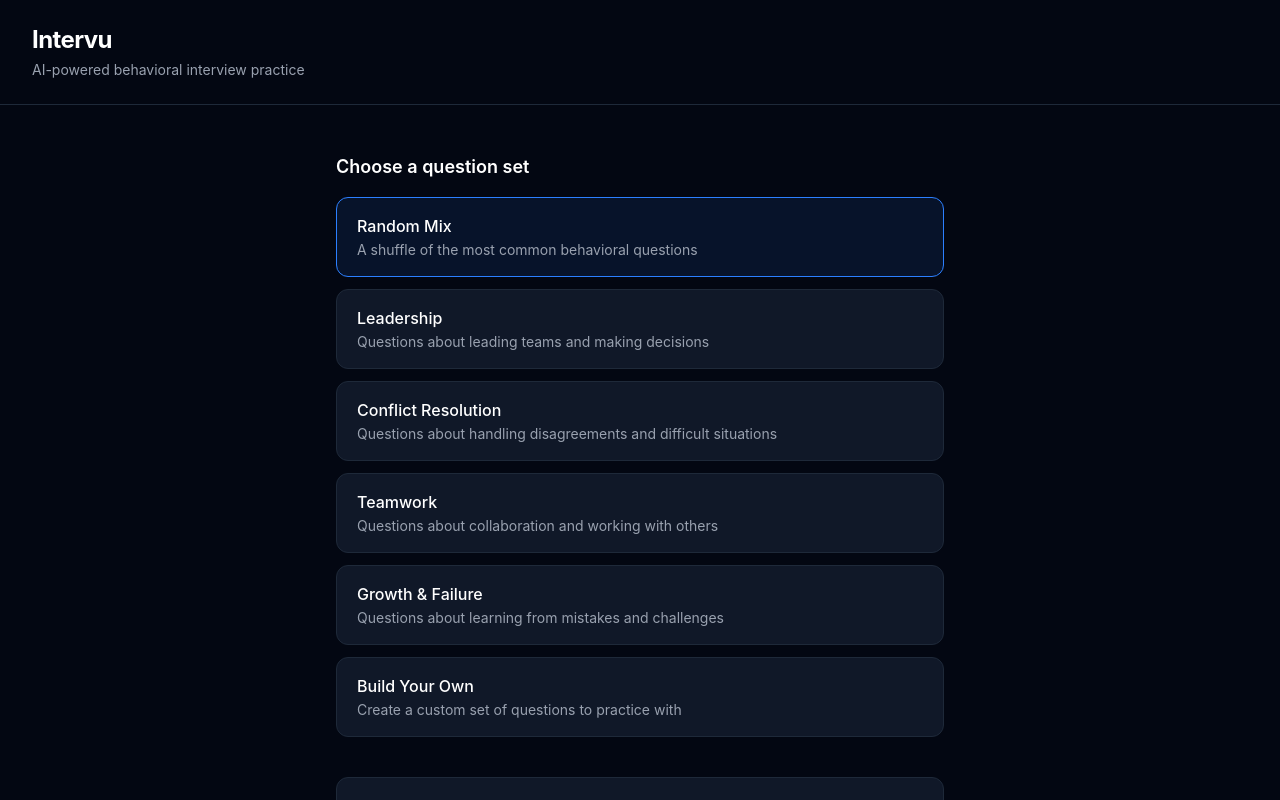
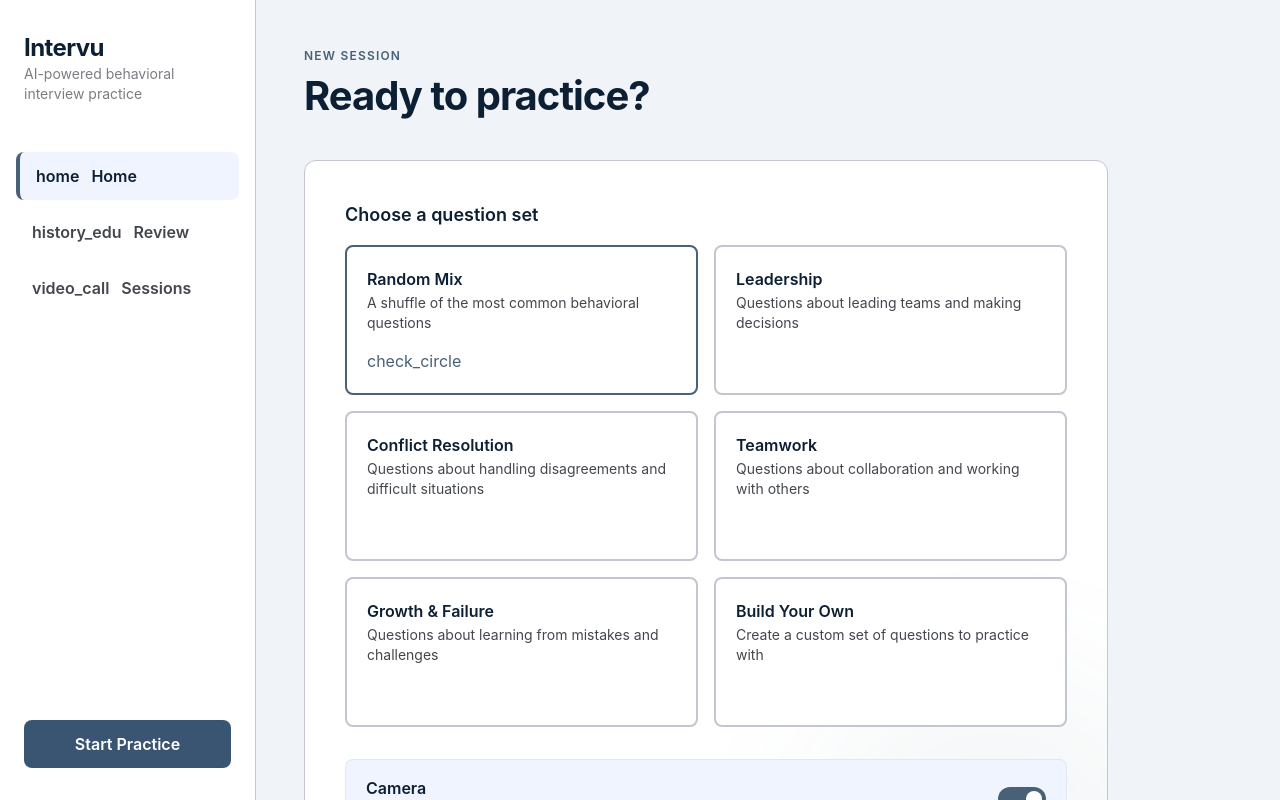
Before and after one commit to guzalrus/Intervu, a React (Vite) app: page / in a window 1280 px wide. Shown: the top 800 px of the page. Built offline with nearby package versions, Linux system fonts and the light colour scheme.

Commit message:
made some UI changes last week

```diff
--- a/package.json
+++ b/package.json
@@ -10,6 +10,7 @@
     "preview": "vite preview"
   },
   "dependencies": {
+    "idb": "^8.0.3",
     "react": "^19.2.7",
     "react-dom": "^19.2.7",
     "react-router-dom": "^7.18.1"
--- a/src/pages/Home.tsx
+++ b/src/pages/Home.tsx
@@ -1,5 +1,5 @@
 import { useState } from 'react'
-import { useNavigate } from 'react-router-dom'
+import { useNavigate, Link } from 'react-router-dom'
 
 const questionSets = [
   { id: 'random', label: 'Random Mix', description: 'A shuffle of the most common behavioral questions' },
@@ -17,69 +17,145 @@ function Home() {
 
   function handleStart() {
     navigate('/session', {
-      state: { questionSet: selectedSet, cameraEnabled }
+      state: { questionSet: selectedSet, cameraEnabled },
     })
   }
 
   return (
-    <div className="min-h-screen bg-gray-950 text-white flex flex-col">
+    <div className="min-h-screen bg-[#f0f4f8] text-[#0c1f33]">
+      {/* Sidebar (desktop) */}
+      <aside className="hidden md:flex h-screen w-64 fixed left-0 top-0 bg-white border-r border-[#c3c6ce] flex-col py-8 px-4 z-40">
+        <div className="mb-12 px-2">
+          <h1 className="text-2xl font-bold tracking-tight">Intervu</h1>
+          <p className="text-[#43474d] text-sm opacity-70">AI-powered behavioral interview practice</p>
+        </div>
 
-      {/* Header */}
-      <header className="px-8 py-6 border-b border-gray-800">
-        <h1 className="text-2xl font-bold tracking-tight">Intervu</h1>
-        <p className="text-gray-400 text-sm mt-1">AI-powered behavioral interview practice</p>
+        <nav className="flex-grow space-y-2">
+          <Link
+            to="/"
+            className="flex items-center gap-3 py-3 px-4 rounded-lg font-semibold transition-colors border-l-4 border-[#486177] bg-[#eff4ff]"
+          >
+            <span className="material-symbols-outlined">home</span>
+            Home
+          </Link>
+          <Link
+            to="/review"
+            className="flex items-center gap-3 py-3 px-4 rounded-lg font-semibold transition-colors text-[#43474d] hover:bg-[#eff4ff]"
+          >
+            <span className="material-symbols-outlined">history_edu</span>
+            Review
+          </Link>
+          <Link
+            to="/sessions"
+            className="flex items-center gap-3 py-3 px-4 rounded-lg font-semibold transition-colors text-[#43474d] hover:bg-[#eff4ff]"
+          >
+            <span className="material-symbols-outlined">video_call</span>
+            Sessions
+          </Link>
+        </nav>
+
+        <div className="mt-auto px-2">
+          <button
+            onClick={handleStart}
+            className="w-full bg-[#3a5572] text-white py-3 rounded-lg font-semibold hover:opacity-90 transition-opacity active:scale-95"
+          >
+            Start Practice
+          </button>
+        </div>
+      </aside>
+
+      {/* Mobile bottom nav */}
+      <nav className="md:hidden fixed bottom-0 left-0 right-0 bg-white border-t border-[#c3c6ce] flex justify-around py-3 px-4 z-50">
+        <Link to="/" className="flex flex-col items-center">
+          <span className="material-symbols-outlined">home</span>
+          <span className="text-[10px] font-semibold">Home</span>
+        </Link>
+        <Link to="/review" className="flex flex-col items-center text-[#43474d]">
+          <span className="material-symbols-outlined">history_edu</span>
+          <span className="text-[10px] font-semibold">Review</span>
+        </Link>
+        <Link to="/sessions" className="flex flex-col items-center text-[#43474d]">
+          <span className="material-symbols-outlined">video_call</span>
+          <span className="text-[10px] font-semibold">Sessions</span>
+        </Link>
+      </nav>
+
+      {/* Main content */}
+      <main className="md:ml-64 min-h-screen px-4 md:px-12 py-12 pb-24 md:pb-12 max-w-[900px] mx-auto">
+        <header className="mb-10">
+          <span className="text-xs font-semibold text-[#486177] uppercase tracking-widest mb-2 block">
+            New session
+          </span>
+          <h2 className="text-3xl md:text-[40px] md:leading-[48px] font-bold tracking-tight max-w-2xl">
+            Ready to practice?
+          </h2>
         </header>
 
-      {/* Content */}
-      <main className="flex flex-col items-center justify-center flex-1 px-8 py-12 gap-10 max-w-2xl mx-auto w-full">
-
+        <div className="bg-white border border-[#c3c6ce] rounded-xl p-6 md:p-10 relative overflow-hidden">
+          <div className="relative z-10 flex flex-col gap-8">
             {/* Question Set Picker */}
-        <section className="w-full flex flex-col gap-4">
-          <h2 className="text-lg font-semibold">Choose a question set</h2>
-          <div className="flex flex-col gap-3">
+            <section className="flex flex-col gap-4">
+              <h3 className="text-lg font-semibold">Choose a question set</h3>
+              <div className="grid grid-cols-1 sm:grid-cols-2 gap-4">
                 {questionSets.map((set) => (
                   <button
                     key={set.id}
                     onClick={() => setSelectedSet(set.id)}
-                className={`w-full text-left px-5 py-4 rounded-xl border transition-colors ${
+                    className={`text-left h-full p-5 border-2 rounded-lg bg-white transition-all flex flex-col justify-between ${
                       selectedSet === set.id
-                    ? 'border-blue-500 bg-blue-500/10'
-                    : 'border-gray-800 bg-gray-900 hover:border-gray-600'
+                        ? 'border-[#486177] bg-[#c9e3fd]/30'
+                        : 'border-[#c3c6ce] hover:border-[#73777e]'
                     }`}
                   >
-                <p className="font-medium">{set.label}</p>
-                <p className="text-gray-400 text-sm mt-0.5">{set.description}</p>
+                    <div>
+                      <p className="font-semibold">{set.label}</p>
+                      <p className="text-sm text-[#43474d] mt-0.5">{set.description}</p>
+                    </div>
+                    <div className="mt-4 flex justify-end">
+                      <span
+                        className={`material-symbols-outlined text-[#486177] transition-opacity ${
+                          selectedSet === set.id ? 'opacity-100' : 'opacity-0'
+                        }`}
+                      >
+                        check_circle
+                      </span>
+                    </div>
                   </button>
                 ))}
               </div>
             </section>
 
             {/* Camera Toggle */}
-        <section className="w-full flex items-center justify-between bg-gray-900 border border-gray-800 rounded-xl px-5 py-4">
+            <section className="flex items-center justify-between bg-[#eff4ff] border border-[#c3c6ce]/30 rounded-lg px-5 py-4">
               <div>
-            <p className="font-medium">Camera</p>
-            <p className="text-gray-400 text-sm mt-0.5">Show video preview during the session</p>
+                <p className="font-semibold">Camera</p>
+                <p className="text-sm text-[#43474d] mt-0.5">Show video preview during the session</p>
               </div>
               <button
                 onClick={() => setCameraEnabled(!cameraEnabled)}
                 className={`w-12 h-6 rounded-full transition-colors relative ${
-              cameraEnabled ? 'bg-blue-600' : 'bg-gray-700'
+                  cameraEnabled ? 'bg-[#486177]' : 'bg-[#73777e]'
                 }`}
               >
-            <span className={`absolute top-1 w-4 h-4 bg-white rounded-full transition-all ${
+                <span
+                  className={`absolute top-1 w-4 h-4 bg-white rounded-full transition-all ${
                     cameraEnabled ? 'left-7' : 'left-1'
-            }`} />
+                  }`}
+                />
               </button>
             </section>
 
             {/* Start Button */}
             <button
               onClick={handleStart}
-          className="w-full bg-blue-600 hover:bg-blue-500 transition-colors text-white font-semibold py-4 rounded-xl text-lg"
+              className="w-full bg-[#3a5572] hover:opacity-90 transition-all text-white font-semibold py-4 rounded-lg text-lg active:scale-[0.99]"
             >
               Start Interview
             </button>
+          </div>
 
+          <div className="absolute -right-20 -bottom-20 w-96 h-96 bg-[#486177]/5 rounded-full blur-3xl pointer-events-none" />
+        </div>
       </main>
     </div>
   )
```
Also changed, not shown: 1 other file (tests, documents, lock files or other folders). Lines whose indentation alone changed are shown as unchanged.
